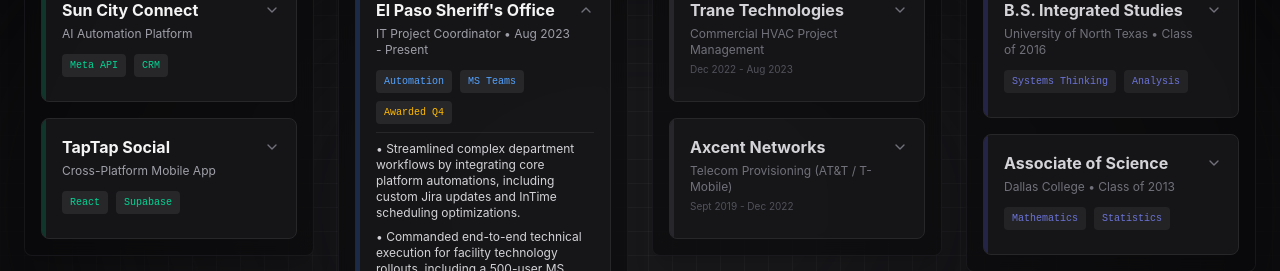
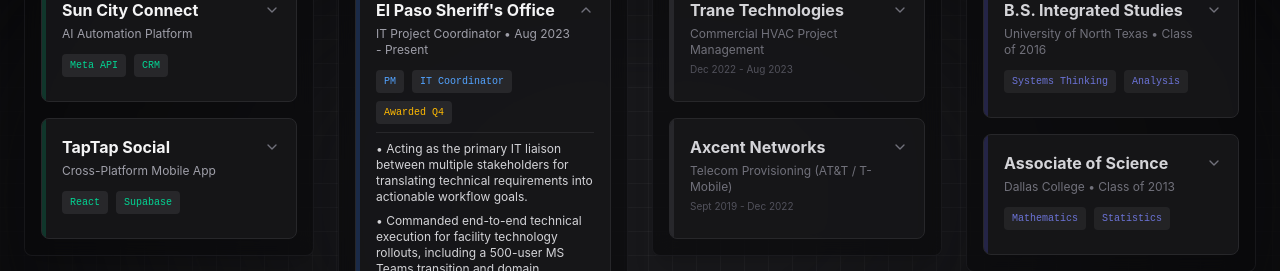
Before and after one commit to wesdavis/wes-resume-hub, a React (Vite) app: page / in a window 1280 px wide. Both pictures are taken after a click on the element 483 px from the left and 331 px from the top of the page. Shown: the part 266-537 px from the top of the page. Built offline with nearby package versions, Linux system fonts and the light colour scheme; no server answers; a web font is replaced by a local one.

Commit message:
added some more details to the kanban board and chat widget

```diff
--- a/src/components/chatbot/ChatWidget.jsx
+++ b/src/components/chatbot/ChatWidget.jsx
@@ -21,8 +21,8 @@
 - Wes likes to BBQ and is a fan of the Dallas Cowboys. He is married and has a 7 year old son.
 
 CURRENT VENTURES & TECHNICAL PROJECTS (DuckNutz LLC | Jan 2026 - Present):
-- Sun City Connect (AI Automation Platform): Architected and deployed an AI-powered CRM command center. Integrated Meta Graph APIs to deploy automated AI sales assistants.
-- TapTap Social (Mobile Application): Directed technical execution, launching V1.0 on the App Store and Google Play. Built scalable backend infrastructure using Supabase and PostgreSQL.
+- Sun City Connect (AI Automation Platform): Is a platform I created for the small businesses in this area to help them streamline their operations. I architected and deployed an AI-powered CRM command center. Integrated Meta Graph APIs to deploy automated AI sales assistants.
+- TapTap Social (Mobile Application): TapTap Social is a location based dating app. It helps people connect based on their location. I directed the technical execution, launching V1.0 on the App Store and Google Play. Built scalable backend infrastructure using Supabase and PostgreSQL.
 - Development Methodology: I act as the lead system architect and product manager. I design the complex cloud infrastructure, database schemas, and API workflows, and strategically leverages advanced AI engineering tools to generate, debug, and implement the production code. This AI-leveraged approach allows me to rapidly architect, deploy, and scale full-stack applications with the speed and efficiency of an entire development team. Look, I can't write code, but I can sure as hell generate it and make sure it works. It's a new way of building software that I'm really excited about.
 
 CURRENT ENTERPRISE ROLE (El Paso County Sheriff's Office | Aug 2023 - Present):
@@ -44,6 +44,7 @@
 
 RULES FOR THE AI:
 - If asked about his availability or location: Wes is currently based in El Paso, TX, but is seeking a 100% remote role.
+- if someone asks about his current salary or compensation: Wes is currently making $70,000 annually, but is looking for a role in the $90,000 range based on his skills and experience.
 - If someone asks a highly specific technical, personal, or pricing question you don't know the answer to, DO NOT hallucinate. Politely direct them to email you directly at westleyhdavis@gmail.com.
 `;
 
--- a/src/components/kanban/KanbanBoard.jsx
+++ b/src/components/kanban/KanbanBoard.jsx
@@ -183,8 +183,8 @@
                 </div>
 
                 <div className="flex flex-wrap gap-2 text-[10px] font-bitcount mb-2">
-                  <span className="bg-zinc-800 text-blue-400 px-2 py-1 rounded">Automation</span>
-                  <span className="bg-zinc-800 text-blue-400 px-2 py-1 rounded">MS Teams</span>
+                  <span className="bg-zinc-800 text-blue-400 px-2 py-1 rounded">PM</span>
+                  <span className="bg-zinc-800 text-blue-400 px-2 py-1 rounded">IT Coordinator</span>
                   <span className="bg-zinc-800 text-amber-400 px-2 py-1 rounded">Awarded Q4</span>
                 </div>
 
@@ -196,7 +196,7 @@
                       exit={{ height: 0, opacity: 0 }}
                       className="overflow-hidden text-xs text-zinc-300 space-y-2 pt-2 border-t border-zinc-800 mt-2 architecture-details"
                     >
-                      <p>• Streamlined complex department workflows by integrating core platform automations, including custom Jira updates and InTime scheduling optimizations.</p>
+                      <p>• Acting as the primary IT liaison between multiple stakeholders for translating technical requirements into actionable workflow goals.</p>
                       <p>• Commanded end-to-end technical execution for facility technology rollouts, including a 500-user MS Teams transition and domain migration.</p>
                       <p>• Administered and troubleshot complex standalone software applications to maximize system uptime and maintain mission-critical facility performance.</p>
                       <p>• Managed tier-1 technical operations and hardware provisioning for high-stakes routing, network infrastructure, and specialized security systems.</p>
```
